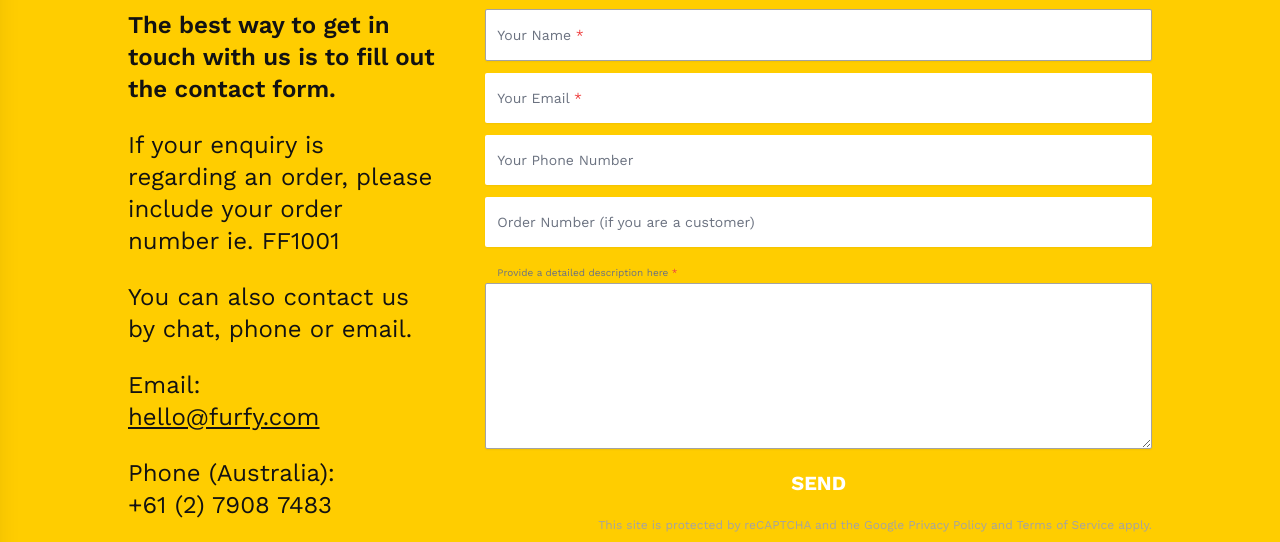
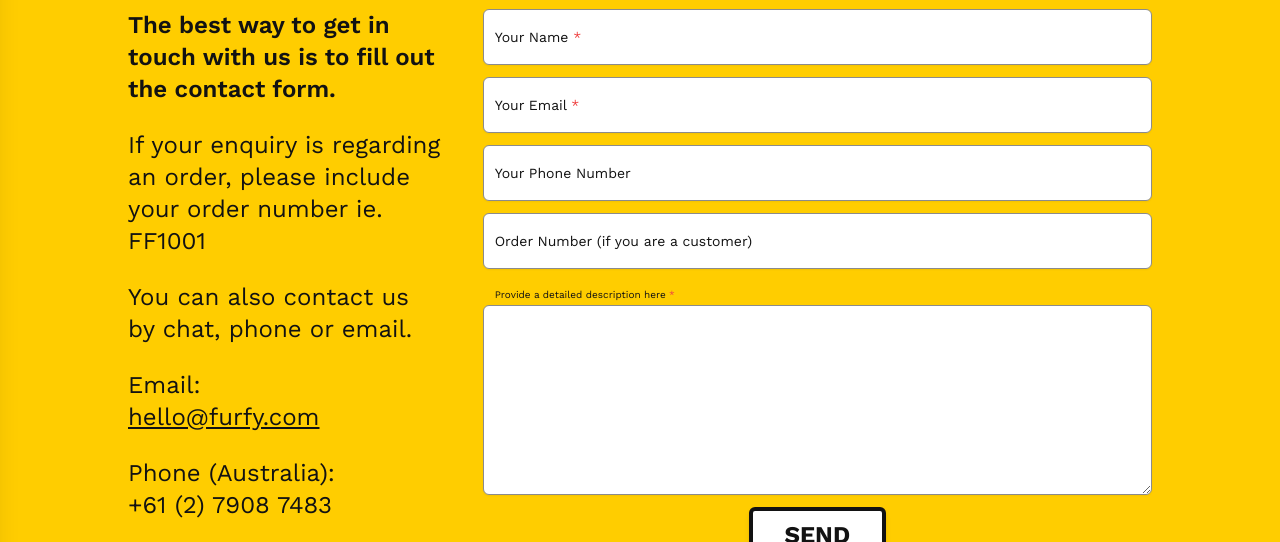
Before and after one commit to excede-paulg/Furfy, a website: page contact.html in a window 1280 px wide. Shown: the part 229-771 px from the top of the page. Drawn offline with nearby package versions, Linux system fonts and the light colour scheme.

Commit message:
css finessing

```diff
--- a/contact.html
+++ b/contact.html
@@ -77,7 +77,7 @@
     <main class="-mt-8 flex flex-col gap-12 py-8">
         <section class="max-w-5xl mx-auto px-6 md:px-0">
             <h2 class="font-bold mb-3 text-3xl text-center uppercase">Contact us</h2>
-            <div class="gap-12 grid md:grid-cols-12">
+            <div class="grid md:gap-x-10 md:grid-cols-12">
                 <div class="col-span-12 md:col-span-4">
                     <p class="font-semibold leading-normal mb-6 text-xl md:text-2xl">The best way to get in touch with us is to fill out the contact form.</p>
                     <p class="leading-normal text-xl md:text-2xl mb-6">If your enquiry is regarding an order, please include your order number ie. FF1001</p>
@@ -90,38 +90,38 @@
                 <!-- Form copied from Potty Plant (for functionality purposes). Removed htmx functions -->
                 <form class="col-span-12 md:col-span-8 flex flex-col space-y-3" id="contact-us-form">
                     <div class="relative">
-                        <input type="text" id="fullName" name="full_name" class="block px-2.5 pb-2.5 pt-4 w-full text-base text-neutral-500 bg-white rounded-sm shadow-sm border border-neutral-400 appearance-none peer focus:border-ppgreen-500 focus:ring-ppgreen-500" placeholder=" " required="">
-                        <label for="fullName" class="absolute text-sm text-gray-500 duration-300 transform -translate-y-4 scale-75 top-2 z-10 origin-[0] bg-white px-2 peer-focus:px-2 peer-focus:text-grey-500 peer-placeholder-shown:scale-100 peer-placeholder-shown:-translate-y-1/2 peer-placeholder-shown:top-1/2 peer-focus:top-2 peer-focus:scale-75 peer-focus:-translate-y-4 rtl:peer-focus:translate-x-1/4 rtl:peer-focus:left-auto start-1">Your Name <span class="text-red-500">*</span>
+                        <input type="text" id="fullName" name="full_name" class="appearance-none bg-white block border border-offblack-200 pb-2.5 peer pt-4 px-2.5 rounded-md shadow-sm text-lg text-offblack-500 w-full" placeholder=" " required="">
+                        <label for="fullName" class="absolute text-sm text-offblack-500 duration-300 transform -translate-y-4 scale-75 top-2 z-10 origin-[0] bg-white px-2 peer-focus:px-2 peer-focus:text-grey-500 peer-placeholder-shown:scale-100 peer-placeholder-shown:-translate-y-1/2 peer-placeholder-shown:top-1/2 peer-focus:top-2 peer-focus:scale-75 peer-focus:-translate-y-4 rtl:peer-focus:translate-x-1/4 rtl:peer-focus:left-auto start-1">Your Name <span class="text-red-500">*</span>
                         </label>
                     </div>
                     <div class="relative">
-                        <input type="email" id="email" name="email" class="block px-2.5 pb-2.5 pt-4 w-full text-base text-neutral-500 bg-white rounded-sm shadow-sm border-1 border-neutral-400 appearance-none peer focus:border-ppgreen-500 focus:ring-ppgreen-500" placeholder=" " required="">
-                        <label for="email" class="absolute text-sm text-gray-500 duration-300 transform -translate-y-4 scale-75 top-2 z-10 origin-[0] bg-white px-2 peer-focus:px-2 peer-focus:text-grey-500 peer-placeholder-shown:scale-100 peer-placeholder-shown:-translate-y-1/2 peer-placeholder-shown:top-1/2 peer-focus:top-2 peer-focus:scale-75 peer-focus:-translate-y-4 rtl:peer-focus:translate-x-1/4 rtl:peer-focus:left-auto start-1">Your Email <span class="text-red-500">*</span>
+                        <input type="email" id="email" name="email" class="appearance-none bg-white block border border-offblack-200 pb-2.5 peer pt-4 px-2.5 rounded-md shadow-sm text-lg text-offblack-500 w-full" placeholder=" " required="">
+                        <label for="email" class="absolute text-sm text-offblack-500 duration-300 transform -translate-y-4 scale-75 top-2 z-10 origin-[0] bg-white px-2 peer-focus:px-2 peer-focus:text-grey-500 peer-placeholder-shown:scale-100 peer-placeholder-shown:-translate-y-1/2 peer-placeholder-shown:top-1/2 peer-focus:top-2 peer-focus:scale-75 peer-focus:-translate-y-4 rtl:peer-focus:translate-x-1/4 rtl:peer-focus:left-auto start-1">Your Email <span class="text-red-500">*</span>
                         </label>
                     </div>
                     <div class="relative">
-                        <input type="tel" id="phone" name="phone" class="block px-2.5 pb-2.5 pt-4 w-full text-base text-neutral-500 bg-white rounded-sm shadow-sm border-1 border-neutral-400 appearance-none peer focus:border-ppgreen-500 focus:ring-ppgreen-500" placeholder=" ">
-                        <label for="phone" class="absolute text-sm text-gray-500 duration-300 transform -translate-y-4 scale-75 top-2 z-10 origin-[0] bg-white px-2 peer-focus:px-2 peer-focus:text-grey-500 peer-placeholder-shown:scale-100 peer-placeholder-shown:-translate-y-1/2 peer-placeholder-shown:top-1/2 peer-focus:top-2 peer-focus:scale-75 peer-focus:-translate-y-4 rtl:peer-focus:translate-x-1/4 rtl:peer-focus:left-auto start-1">Your Phone Number
+                        <input type="tel" id="phone" name="phone" class="appearance-none bg-white block border border-offblack-200 pb-2.5 peer pt-4 px-2.5 rounded-md shadow-sm text-lg text-offblack-500 w-full" placeholder=" ">
+                        <label for="phone" class="absolute text-sm text-offblack-500 duration-300 transform -translate-y-4 scale-75 top-2 z-10 origin-[0] bg-white px-2 peer-focus:px-2 peer-focus:text-grey-500 peer-placeholder-shown:scale-100 peer-placeholder-shown:-translate-y-1/2 peer-placeholder-shown:top-1/2 peer-focus:top-2 peer-focus:scale-75 peer-focus:-translate-y-4 rtl:peer-focus:translate-x-1/4 rtl:peer-focus:left-auto start-1">Your Phone Number
                         </label>
                     </div>
                     <div class="relative">
-                        <input type="text" id="orderNumber" name="orderNumber" class="block px-2.5 pb-2.5 pt-4 w-full text-base text-neutral-500 bg-white rounded-sm shadow-sm border-1 border-neutral-400 appearance-none peer focus:border-ppgreen-500 focus:ring-ppgreen-500" placeholder=" ">
-                        <label for="orderNumber" class="absolute text-sm text-gray-500 duration-300 transform -translate-y-4 scale-75 top-2 z-10 origin-[0] bg-white px-2 peer-focus:px-2 peer-focus:text-grey-500 peer-placeholder-shown:scale-100 peer-placeholder-shown:-translate-y-1/2 peer-placeholder-shown:top-1/2 peer-focus:top-2 peer-focus:scale-75 peer-focus:-translate-y-4 rtl:peer-focus:translate-x-1/4 rtl:peer-focus:left-auto start-1">Order Number (if you are a customer)
+                        <input type="text" id="orderNumber" name="orderNumber" class="appearance-none bg-white block border border-offblack-200 pb-2.5 peer pt-4 px-2.5 rounded-md shadow-sm text-lg text-offblack-500 w-full" placeholder=" ">
+                        <label for="orderNumber" class="absolute text-sm text-offblack-500 duration-300 transform -translate-y-4 scale-75 top-2 z-10 origin-[0] bg-white px-2 peer-focus:px-2 peer-focus:text-grey-500 peer-placeholder-shown:scale-100 peer-placeholder-shown:-translate-y-1/2 peer-placeholder-shown:top-1/2 peer-focus:top-2 peer-focus:scale-75 peer-focus:-translate-y-4 rtl:peer-focus:translate-x-1/4 rtl:peer-focus:left-auto start-1">Order Number (if you are a customer)
                         </label>
                     </div>
                     <div class="sm:col-span-2">
-                        <label for="message" class="mb-2 ml-3 text-[10px] text-gray-500 scale-75 top-2 z-10">Provide a detailed description here
+                        <label for="message" class="mb-2 ml-3 text-[10px] text-offblack-500 scale-75 top-2 z-10">Provide a detailed description here
                             <span class="text-red-500">*</span>
                         </label>
-                        <textarea id="message" name="message" rows="6" class="block p-2.5 w-full text-base text-neutral-500 bg-white rounded-sm shadow-sm border border-neutral-400 focus:border-ppgreen-500 focus:ring-ppgreen-500" placeholder=" " required=""></textarea>
+                        <textarea id="message" name="message" rows="6" class="appearance-none bg-white block border border-offblack-200 p-2.5 rounded-md shadow-sm text-lg text-offblack-500 w-full" placeholder=" " required=""></textarea>
                     </div>
-                    <button type="submit" name="submit" class="bg-coral-500 duration-200 font-bold px-4 py-2 rounded-3xl w-full text-white text-xl uppercase w-48 z-10 focus:outline-none focus:ring-4 focus:ring-coral-300 hover:bg-coral-700 hover:border-coral-500 hover:text-white">
+                    <button type="submit" name="submit" class="bg-white hover:bg-offblack-50 duration-200 border-4 border-offblack-500 font-bold mx-auto px-8 py-2 rounded-md shadow-md text-2xl uppercase">
                         Send
                     </button>
-                    <p class="mb-6 text-center text-neutral-400 text-xs lg:text-right">
+                    <!-- <p class="mb-6 text-center text-offblack-500 text-xs">
                         This site is protected by reCAPTCHA and the Google Privacy
                         Policy&nbsp;and Terms of Service&nbsp;apply.
-                    </p>
+                    </p> -->
                 </form>
             </div>
         </section>
```
Also changed, not shown: _pginfo/class.tracker.json (+1 -1 lines), _pginfo/used-classes.html (+1 -1 lines), pinegrow.json (+1 -1 lines), tailwind_theme/tailwind.css.
